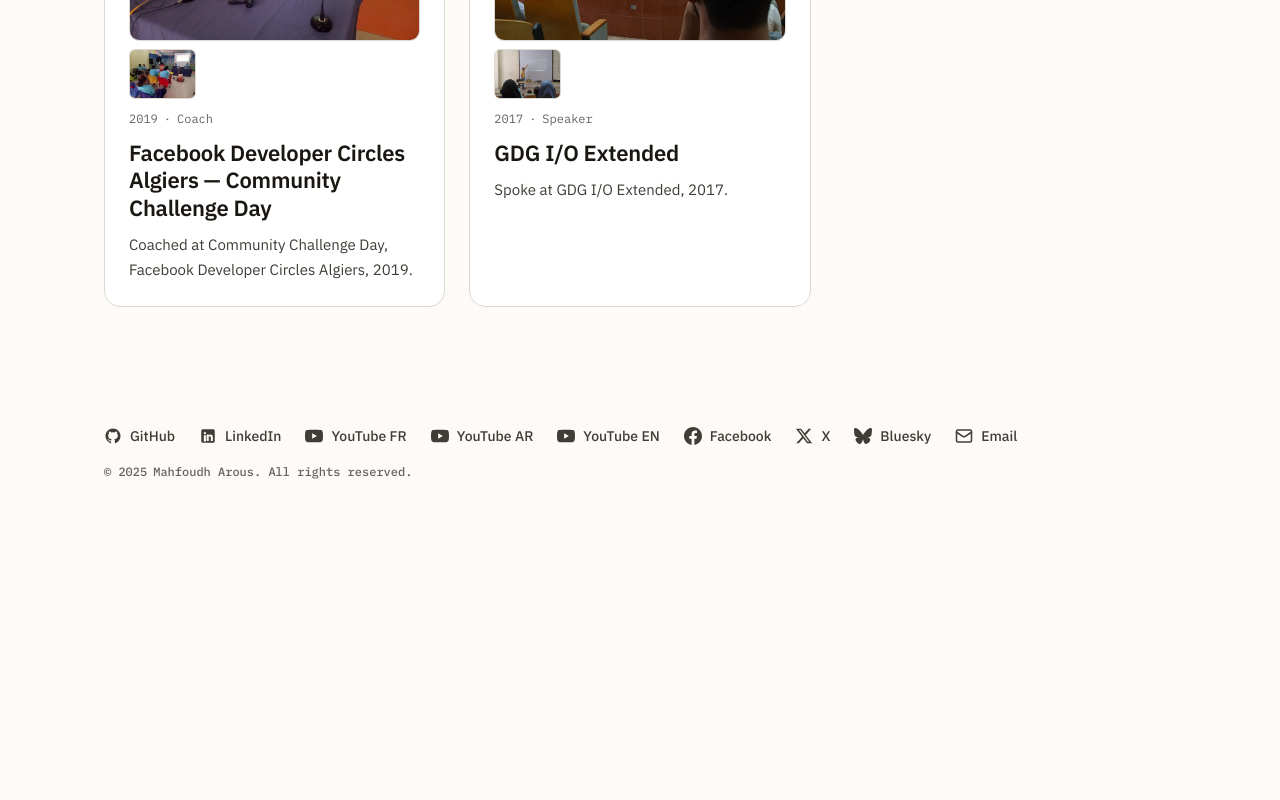
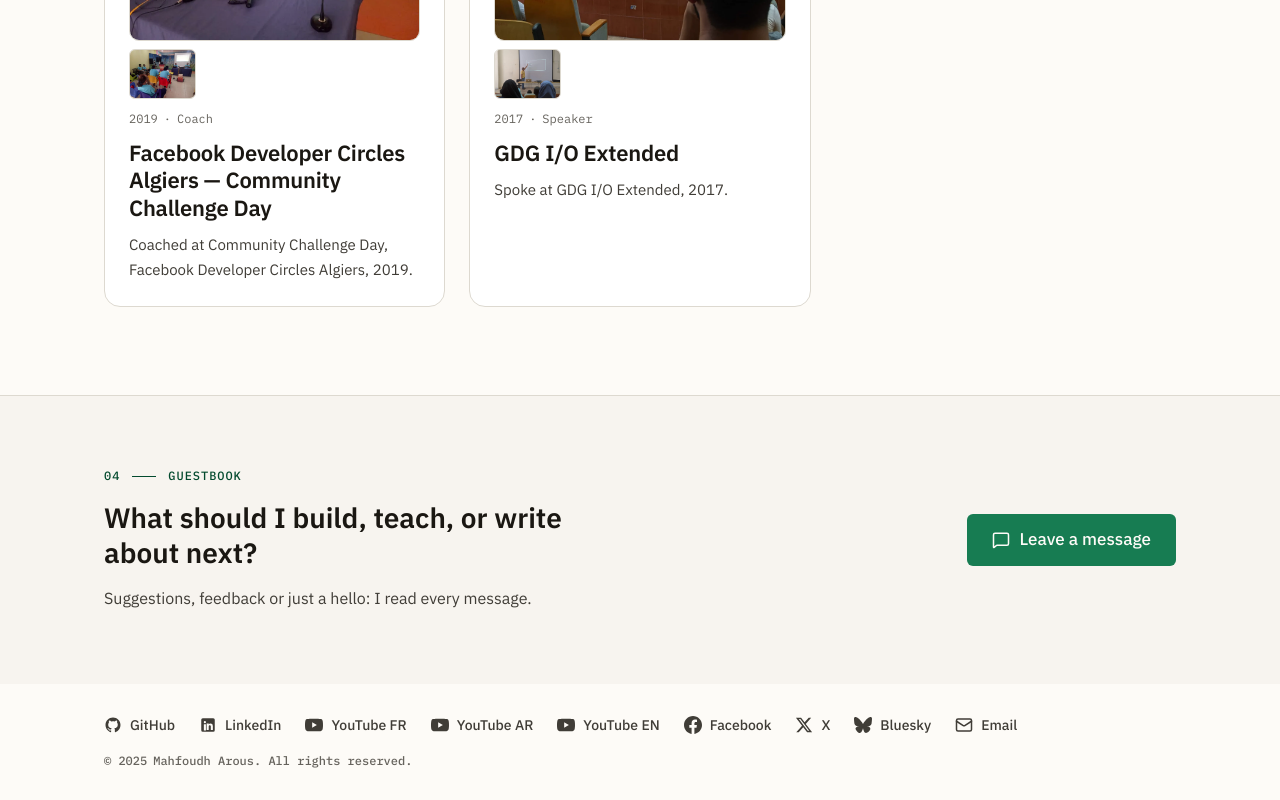
Before and after one commit to aladin002dz/aladin002dz.github.io, a Next.js app: page / in a window 1280 px wide. Shown: the part 2535-3335 px from the top of the page. Before the commit the page ends 3046 px from the top, so only its background shows below. Built offline with nearby package versions, Linux system fonts and the light colour scheme.

Commit message:
Restore static guestbook invitation linking to dynamic app

```diff
--- a/app/components/HomeContent.tsx
+++ b/app/components/HomeContent.tsx
@@ -1,5 +1,5 @@
 import Image from "next/image";
-import { Mail, ArrowUpRight } from "lucide-react";
+import { Mail, ArrowUpRight, MessageSquare } from "lucide-react";
 import { Github, Linkedin, Facebook, Twitter, Bluesky, Youtube } from "./Icons";
 import ProjectCard from "./ProjectCard";
 import TalkCard from "./TalkCard";
@@ -187,6 +187,19 @@ export default async function HomeContent({ lang }: { lang: string }) {
                         ))}
                     </div>
                 </section>
+                <section id="guestbook" className="border-t border-line bg-sunken">
+                    <div className="mx-auto flex max-w-[1120px] flex-col items-start gap-5 px-6 py-14 md:flex-row md:items-center md:justify-between md:py-18">
+                        <div className="flex flex-col gap-4">
+                            <SectionLabel index="04">{dict.guestbook.title}</SectionLabel>
+                            <p className="max-w-[28ch] text-[clamp(22px,2.6vw,28px)] font-semibold leading-tight text-pretty">{dict.guestbook.prompt}</p>
+                            <p className="text-muted">{dict.guestbook.intro}</p>
+                        </div>
+                        <Button href="https://app.mahfoudh.dev/guestbook" size="lg">
+                            <MessageSquare className="h-[18px] w-[18px]" />
+                            <span>{dict.guestbook.cta}</span>
+                        </Button>
+                    </div>
+                </section>
             </main>
 
             <footer className="mx-auto flex max-w-[1120px] flex-wrap items-center justify-between gap-x-8 gap-y-5 px-6 py-8">
--- a/dictionaries/ar.ts
+++ b/dictionaries/ar.ts
@@ -94,5 +94,11 @@ export const ar = {
                 ]
             }
         }
+    },
+    guestbook: {
+        title: "سجل الزوار",
+        prompt: "ما الذي ينبغي أن أبنيه أو أعلّمه أو أكتب عنه بعد ذلك؟",
+        intro: "اقتراحات أو ملاحظات أو مجرد تحية: أقرأ كل رسالة.",
+        cta: "اترك رسالة",
     }
 };
--- a/dictionaries/en.ts
+++ b/dictionaries/en.ts
@@ -94,5 +94,11 @@ export const en = {
                 ]
             }
         }
+    },
+    guestbook: {
+        title: "Guestbook",
+        prompt: "What should I build, teach, or write about next?",
+        intro: "Suggestions, feedback or just a hello: I read every message.",
+        cta: "Leave a message",
     }
 };
--- a/dictionaries/fr.ts
+++ b/dictionaries/fr.ts
@@ -94,5 +94,11 @@ export const fr = {
                 ]
             }
         }
+    },
+    guestbook: {
+        title: "Livre d'or",
+        prompt: "Que devrais-je construire, enseigner ou écrire ensuite ?",
+        intro: "Suggestions, avis ou simple bonjour : je lis chaque message.",
+        cta: "Laisser un message",
     }
 };
```
